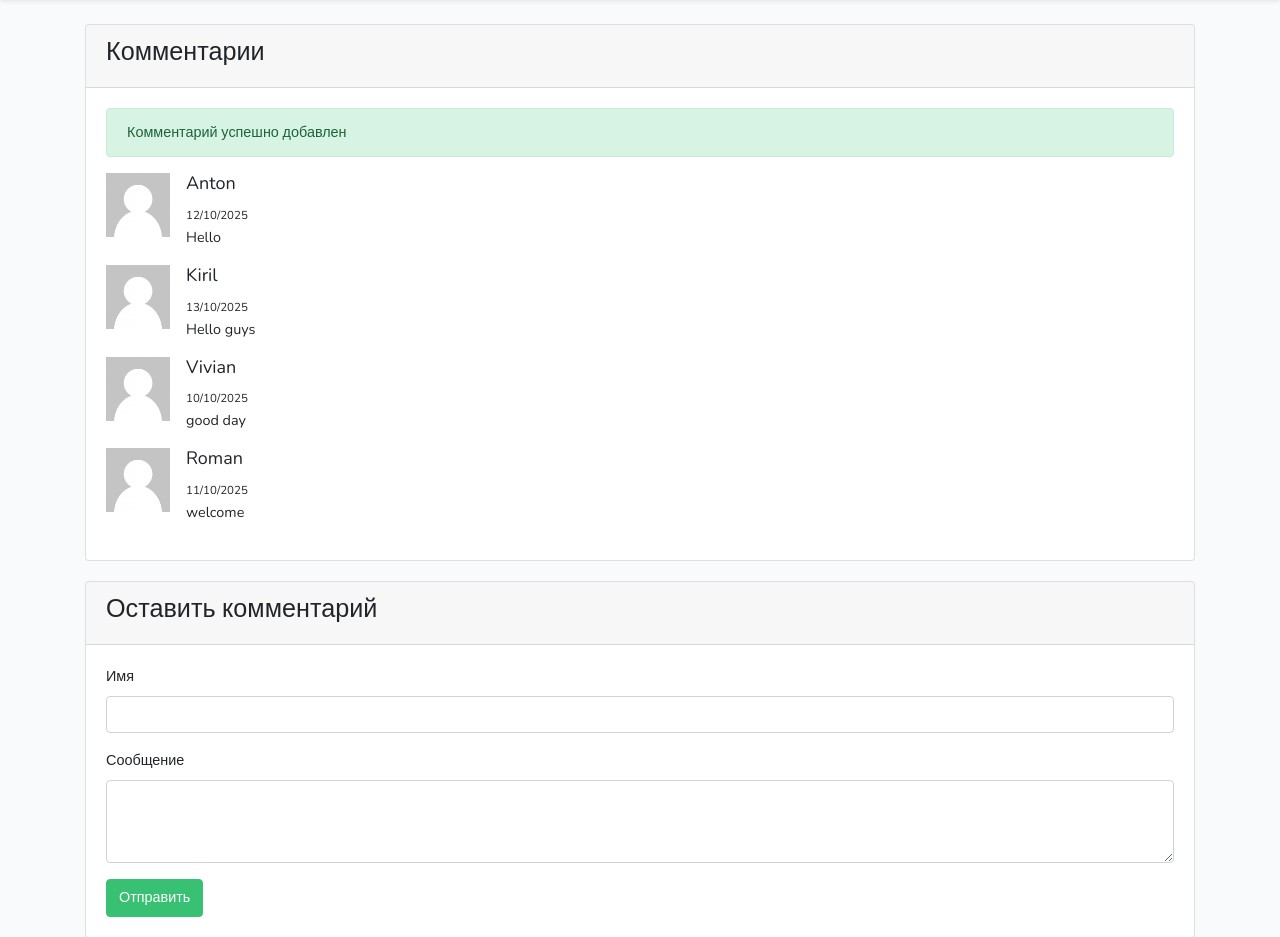
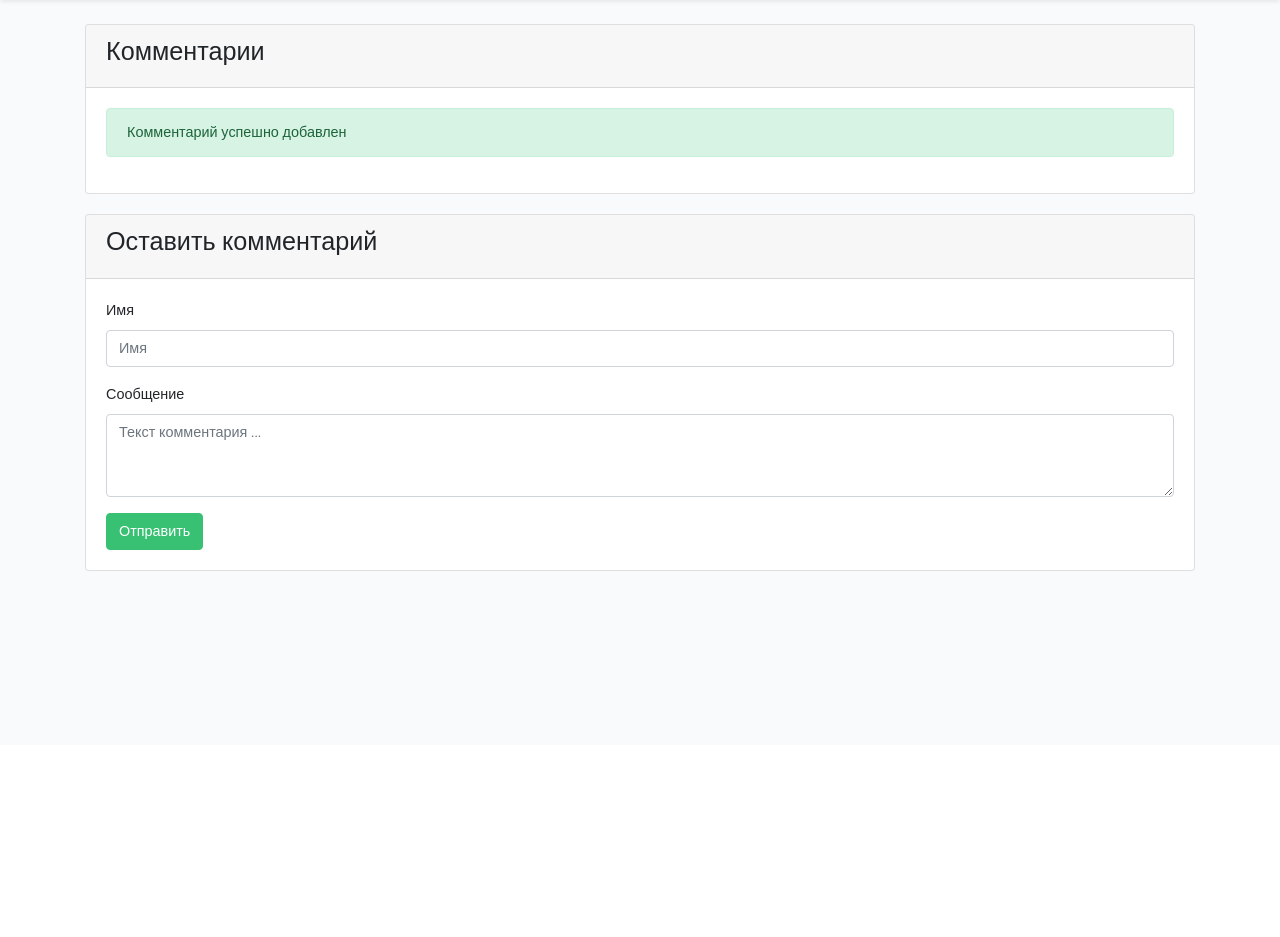
Before and after one commit to Bezirork/bezirork, a PHP site: page /index.php in a window 1280 px wide. Shown: the part 55-992 px from the top of the page. After the commit the page ends 626 px from the top, so only its background shows below. Run offline with PHP 8.4, Linux system fonts and the light colour scheme; tables that the repository leaves empty or names only in its code hold one stand-in row (values such as "Sample post").

Commit message:
Comments

```diff
--- /dev/null
+++ b/includes/config.php
@@ -0,0 +1,18 @@
+<?php
+// Настройки соединения с базой
+$driver = 'mysql'; // тип базы данных, с которой мы будем работать
+$host = 'localhost'; // альтернатива "127.0.0.1" - адрес хоста, в нашем случае локального
+$db_name = 'project_rork';	// имя базы данных
+$db_user = 'root'; // имя пользователя для базы данных
+$db_password = ''; // пароль пользователя
+$charset = 'utf8'; // кодировка по умолчанию
+$options = [PDO::ATTR_ERRMODE => PDO::ERRMODE_EXCEPTION]; /* Массив с дополнительными настройками подключения.
+ В данном примере мы установили отображение ошибок, связанных с баой данных в виде исключений */
+try {
+	//Формируем строку DSN соединения и сохраняем в отдельную переменную
+ 	$dsn = "$driver:host=$host;dbname=$db_name;charset=$charset";
+	// Cоединение с базой (создание обьекта PDO)
+ 	$pdo = new PDO($dsn, $db_user, $db_password, $options);
+} catch (PDOException $e) {
+		die("Не могу подключится к базе данных");
+}
--- a/index.php
+++ b/index.php
@@ -1,3 +1,6 @@
+<?php
+  require "includes/config.php";
+?>
 <!DOCTYPE html>
 <html lang="en">
 <head>
@@ -50,26 +53,30 @@
                     <div class="col-md-12">
                         <div class="card">
                             <div class="card-header"><h3>Комментарии</h3></div>
-                                <?php
-                                    $users = [
-                                            ['avatar' => '/img/no-user.jpg', 'username' => 'Anton', 'dataComment' => '12/10/2025', 'userComment' => 'Hello'],
-                                            ['avatar' => '/img/no-user.jpg', 'username' => 'Kiril', 'dataComment' => '13/10/2025', 'userComment' => 'Hello guys'],
-                                            ['avatar' => '/img/no-user.jpg', 'username' => 'Vivian', 'dataComment' => '10/10/2025', 'userComment' => 'good day'],
-                                            ['avatar' => '/img/no-user.jpg', 'username' => 'Roman', 'dataComment' => '11/10/2025', 'userComment' => 'welcome']
-                                    ];
-                                ?>
                                 <div class="card-body">
                                     <div class="alert alert-success" role="alert">
                                       Комментарий успешно добавлен
                                   </div>
-                                  <?php foreach ($users as $user): ?>
+                                  <?php
+                                        // Соединяемся с Базой Данных
+                                        include "./includes/config.php";
+                                        $sql = "SELECT * FROM `comments` ORDER BY `id` DESC";
+                                        $statement = $pdo->prepare($sql);
+                                        $statement->execute();
+                                        $count_id = $statement->fetch(PDO::FETCH_OBJ);
+                                        if( $count_id = 0) {
+                                            echo "Нет комментариев!";
+                                        }
+
+                                  ?>
+                                  <?php foreach ($statement as $comment): ?>
                                     <div class="media">
-                                        <img src="<?php echo $user['avatar'];?>" class="mr-3" alt="..." width="64" height="64">
+                                        <img src="<?php echo $comment['avatar'];?>" class="mr-3" alt="..." width="64" height="64">
                                         <div class="media-body">
-                                          <h5 class="mt-0"><?php echo $user['username']; ?></h5>
-                                          <span><small><?php echo $user['dataComment']; ?></small></span>
+                                          <h5 class="mt-0"><?php echo $comment['author'];?></h5>
+                                          <span><small><?php echo $comment['pupdate'];?></small></span>
                                           <p>
-                                              <?php echo $user['userComment']; ?>
+                                              <?php echo $comment['text'];?>
                                           </p>
                                       </div>
                                   </div>
@@ -83,16 +90,16 @@
                             <div class="card-header"><h3>Оставить комментарий</h3></div>
 
                             <div class="card-body">
-                                <form action="/store" method="post">
+                                <form action="./includes/store.php" method="POST">
                                     <div class="form-group">
                                     <label for="exampleFormControlTextarea1">Имя</label>
-                                    <input name="name" class="form-control" id="exampleFormControlTextarea1" />
+                                    <input name="name" class="form-control" id="exampleFormControlTextarea1" placeholder="Имя"/>
                                   </div>
                                   <div class="form-group">
                                     <label for="exampleFormControlTextarea1">Сообщение</label>
-                                    <textarea name="text" class="form-control" id="exampleFormControlTextarea1" rows="3"></textarea>
+                                    <textarea name="text" class="form-control" id="exampleFormControlTextarea1" rows="3" placeholder="Текст комментария ..." ></textarea>
                                   </div>
-                                  <button type="submit" class="btn btn-success">Отправить</button>
+                                  <button type="submit" name="do_post" class="btn btn-success">Отправить</button>
                                 </form>
                             </div>
                         </div>
```
Also changed, not shown: includes/store.php (added, +21 -0 lines).
